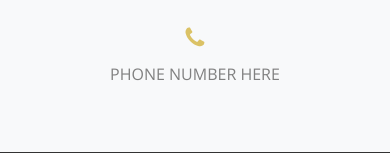
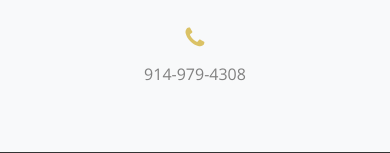
Before and after one commit to rocchioconsulting/AnnasDogWalking, a plain HTML site: page index.html in a window 390 px wide. Shown: the part 3455-3608 px from the top of the page. Drawn offline with nearby package versions, Linux system fonts and the light colour scheme; files whose address does not match are found by name.

Commit message:
Added phone number

```diff
--- a/index.html
+++ b/index.html
@@ -278,7 +278,7 @@
           <div class="col-md-6 text-center">
             <p class="mb-4">
               <span class="icon-phone d-block h4 text-primary"></span>
-              <span>PHONE NUMBER HERE</span>
+              <span>914-979-4308</span>
             </p>
           </div>
 
```
